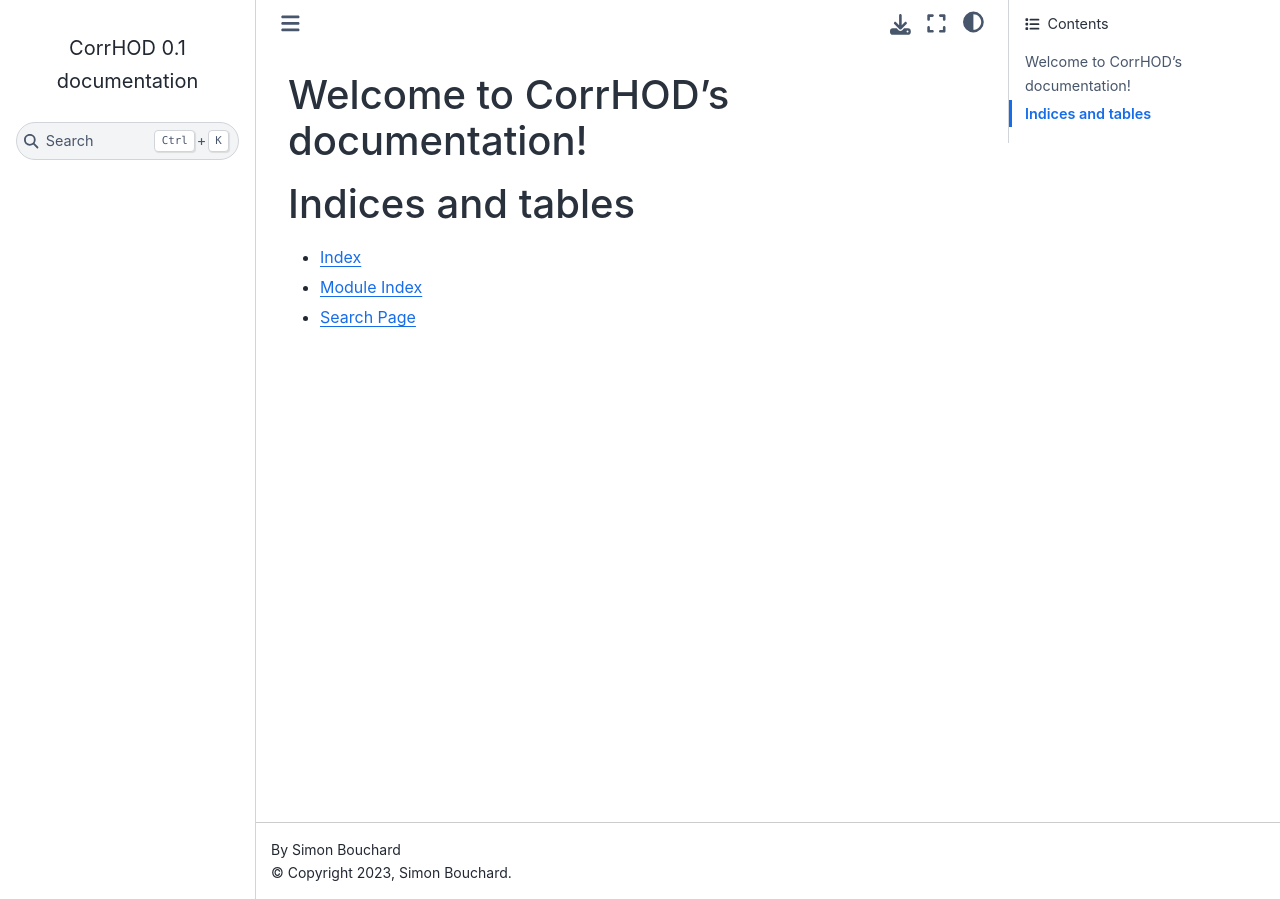
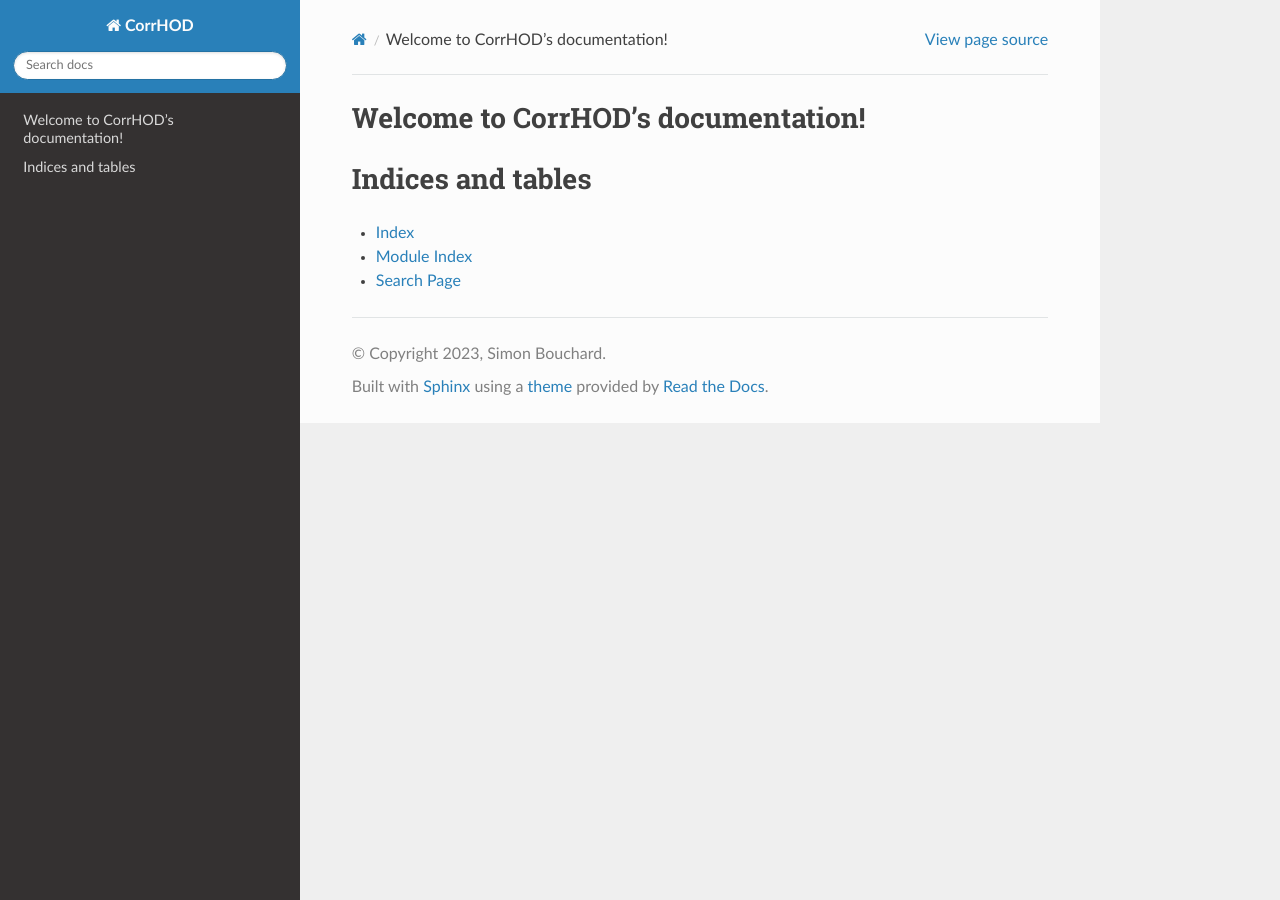
Before and after one commit to SBouchard01/CorrHOD, a Sphinx documentation site: the page built from docs/index.rst, in a window 1280 px wide. Built offline with Sphinx 7.4.7 and the Read the Docs theme 2.0.0, drawn with Linux system fonts in a browser that asks for light colours.

```diff
--- a/docs/conf.py
+++ b/docs/conf.py
@@ -57,7 +57,8 @@
 # a list of builtin themes.
 #
 # html_theme = 'alabaster'
-html_theme = 'sphinx_book_theme'
+html_theme = 'sphinx_rtd_theme' # For readthedocs.io
+# html_theme = 'sphinx_book_theme'
 
 # Add any paths that contain custom static files (such as style sheets) here,
 # relative to this directory. They are copied after the builtin static files,
```
Also changed, not shown: .readthedocs.yaml.
